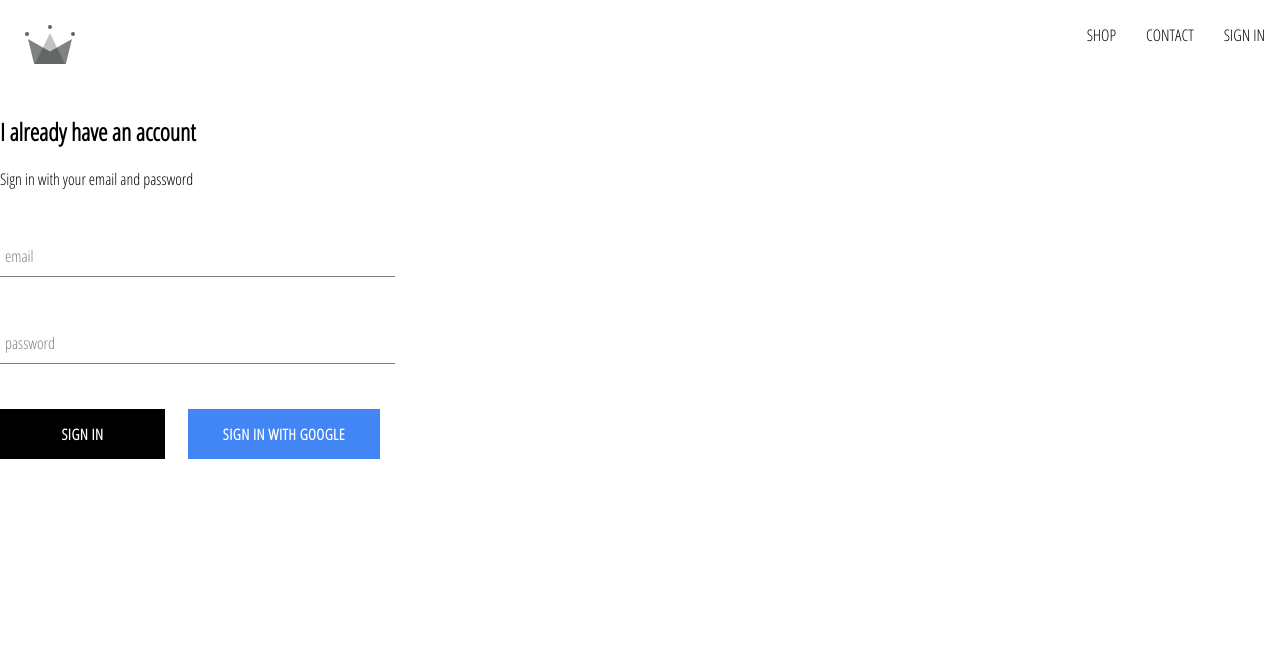
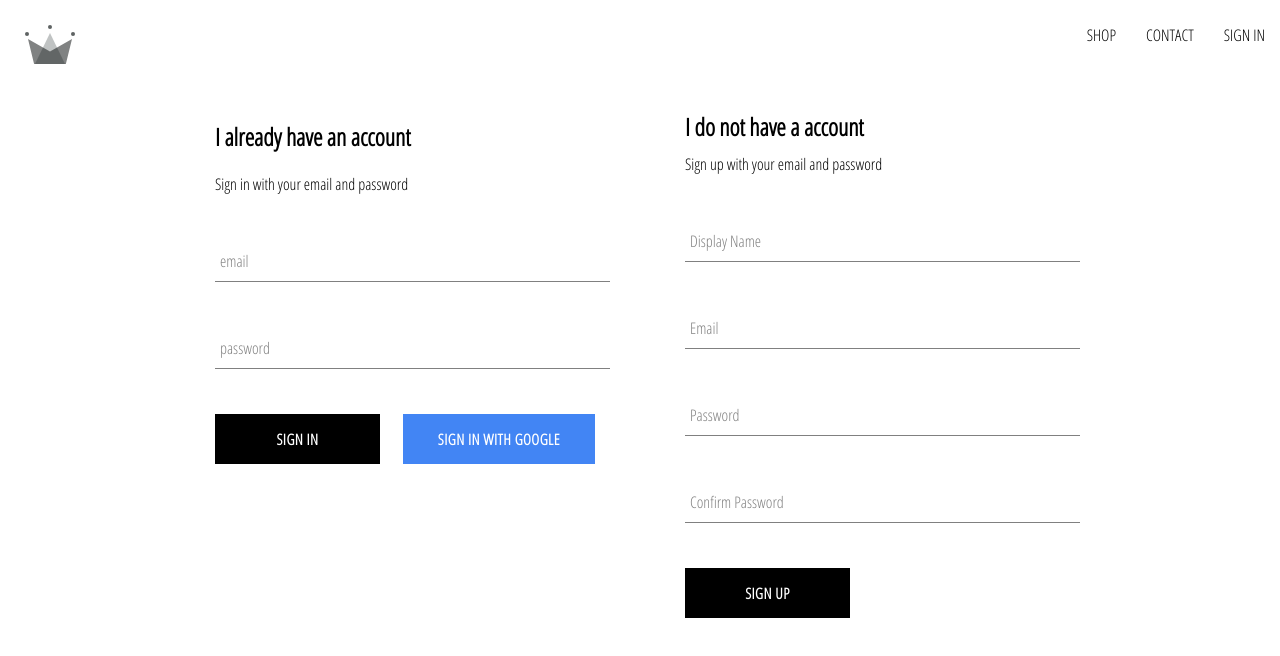
Before and after one commit to shally5991/crown-clothing, a React (Create React App) app: page /signin in a window 1280 px wide. Shown: the top 656 px of the page. Built offline with nearby package versions, Linux system fonts and the light colour scheme; no server answers.

Commit message:
implemented firebase utils , included ability to store authenticated users into our firebase database

```diff
--- a/src/App.js
+++ b/src/App.js
@@ -7,7 +7,7 @@ import HomePage from './pages/homepage/homepage.component';
 import ShopPage from './pages/shop/shop.component';
 import SignInAndSignUpPage from './pages/sign-in-and-sign-up/sign-in-and-sign-up.component';
 import Header from './components/header/header.component';
-import { auth } from './firebase/firebase.utils';
+import { auth, createUserProfileDocument } from './firebase/firebase.utils';
 
 class App extends React.Component {
   constructor() {
@@ -21,10 +21,23 @@ class App extends React.Component {
   unsubscribeFromAuth = null;
 
   componentDidMount() {
-    this.unsubscribeFromAuth = auth.onAuthStateChanged(user => {
-      this.setState({ currentUser: user });
+    this.unsubscribeFromAuth = auth.onAuthStateChanged(async userAuth => {
+      if (userAuth) {
+        const userRef = await createUserProfileDocument(userAuth);
 
-      console.log(user);
+        userRef.onSnapshot(snapShot => {
+          this.setState({
+            currentUser: {
+              id: snapShot.id,
+              ...snapShot.data()
+            }
+          });
+
+          console.log(this.state);
+        });
+      }
+
+      this.setState({ currentUser: userAuth });
     });
   }
 
--- /dev/null
+++ b/src/components/sign-up/sign-up.component.jsx
@@ -0,0 +1,103 @@
+import React from 'react';
+
+import FormInput from '../form-input/form-input.component';
+import CustomButton from '../custom-button/custom-button.component';
+
+import { auth, createUserProfileDocument } from '../../firebase/firebase.utils';
+
+import './sign-up.styles.scss';
+
+class SignUp extends React.Component {
+  constructor() {
+    super();
+
+    this.state = {
+      displayName: '',
+      email: '',
+      password: '',
+      confirmPassword: ''
+    };
+  }
+
+  handleSubmit = async event => {
+    event.preventDefault();
+
+    const { displayName, email, password, confirmPassword } = this.state;
+
+    if (password !== confirmPassword) {
+      alert("passwords don't match");
+      return;
+    }
+
+    try {
+      const { user } = await auth.createUserWithEmailAndPassword(
+        email,
+        password
+      );
+
+      await createUserProfileDocument(user, { displayName });
+
+      this.setState({
+        displayName: '',
+        email: '',
+        password: '',
+        confirmPassword: ''
+      });
+    } catch (error) {
+      console.error(error);
+    }
+  };
+
+  handleChange = event => {
+    const { name, value } = event.target;
+
+    this.setState({ [name]: value });
+  };
+
+  render() {
+    const { displayName, email, password, confirmPassword } = this.state;
+    return (
+      <div className='sign-up'>
+        <h2 className='title'>I do not have a account</h2>
+        <span>Sign up with your email and password</span>
+        <form className='sign-up-form' onSubmit={this.handleSubmit}>
+          <FormInput
+            type='text'
+            name='displayName'
+            value={displayName}
+            onChange={this.handleChange}
+            label='Display Name'
+            required
+          />
+          <FormInput
+            type='email'
+            name='email'
+            value={email}
+            onChange={this.handleChange}
+            label='Email'
+            required
+          />
+          <FormInput
+            type='password'
+            name='password'
+            value={password}
+            onChange={this.handleChange}
+            label='Password'
+            required
+          />
+          <FormInput
+            type='password'
+            name='confirmPassword'
+            value={confirmPassword}
+            onChange={this.handleChange}
+            label='Confirm Password'
+            required
+          />
+          <CustomButton type='submit'>SIGN UP</CustomButton>
+        </form>
+      </div>
+    );
+  }
+}
+
+export default SignUp;
--- /dev/null
+++ b/src/components/sign-up/sign-up.styles.scss
@@ -0,0 +1,9 @@
+.sign-up {
+    display: flex;
+    flex-direction: column;
+    width: 380px;
+
+    .title {
+      margin: 10px 0;
+    }
+  }
--- a/src/firebase/firebase.utils.js
+++ b/src/firebase/firebase.utils.js
@@ -3,7 +3,6 @@ import 'firebase/firestore';
 import 'firebase/auth';
 
 const config = {
-
     apiKey: "AIzaSyC6jgWBDOdK3H21Q6kcK9_OMHfsvMlzzyQ",
     authDomain: "crwn-db-44120.firebaseapp.com",
     databaseURL: "https://crwn-db-44120.firebaseio.com",
@@ -17,11 +16,36 @@ const config = {
 
 firebase.initializeApp(config);
 
+export const createUserProfileDocument = async (userAuth, additionalData) => {
+  if (!userAuth) return;
+
+  const userRef = firestore.doc(`users/${userAuth.uid}`);
+
+  const snapShot = await userRef.get();
+
+  if (!snapShot.exists) {
+    const { displayName, email } = userAuth;
+    const createdAt = new Date();
+    try {
+      await userRef.set({
+        displayName,
+        email,
+        createdAt,
+        ...additionalData
+      });
+    } catch (error) {
+      console.log('error creating user', error.message);
+    }
+  }
+
+  return userRef;
+};
+
 export const auth = firebase.auth();
 export const firestore = firebase.firestore();
 
-const provider =  new firebase.auth.GoogleAuthProvider();
-provider.setCustomParameters({prompt:'select_account'});
+const provider = new firebase.auth.GoogleAuthProvider();
+provider.setCustomParameters({ prompt: 'select_account' });
 export const signInWithGoogle = () => auth.signInWithPopup(provider);
 
 export default firebase;
--- a/src/pages/sign-in-and-sign-up/sign-in-and-sign-up.component.jsx
+++ b/src/pages/sign-in-and-sign-up/sign-in-and-sign-up.component.jsx
@@ -1,12 +1,14 @@
 import React from 'react';
 
 import SignIn from '../../components/sign-in/sign-in.component';
+import SignUp from '../../components/sign-up/sign-up.component';
 
 import './sign-in-and-sign-up.styles.scss';
 
 const SignInAndSignUpPage = () => (
   <div className='sign-in-and-sign-up'>
     <SignIn />
+    <SignUp />
   </div>
 );
 
--- a/src/pages/sign-in-and-sign-up/sign-in-and-sign-up.styles.scss
+++ b/src/pages/sign-in-and-sign-up/sign-in-and-sign-up.styles.scss
@@ -0,0 +1,6 @@
+.sign-in-and-sign-up {
+    width: 850px;
+    display: flex;
+    justify-content: space-between;
+    margin: 30px auto;
+  }
```
